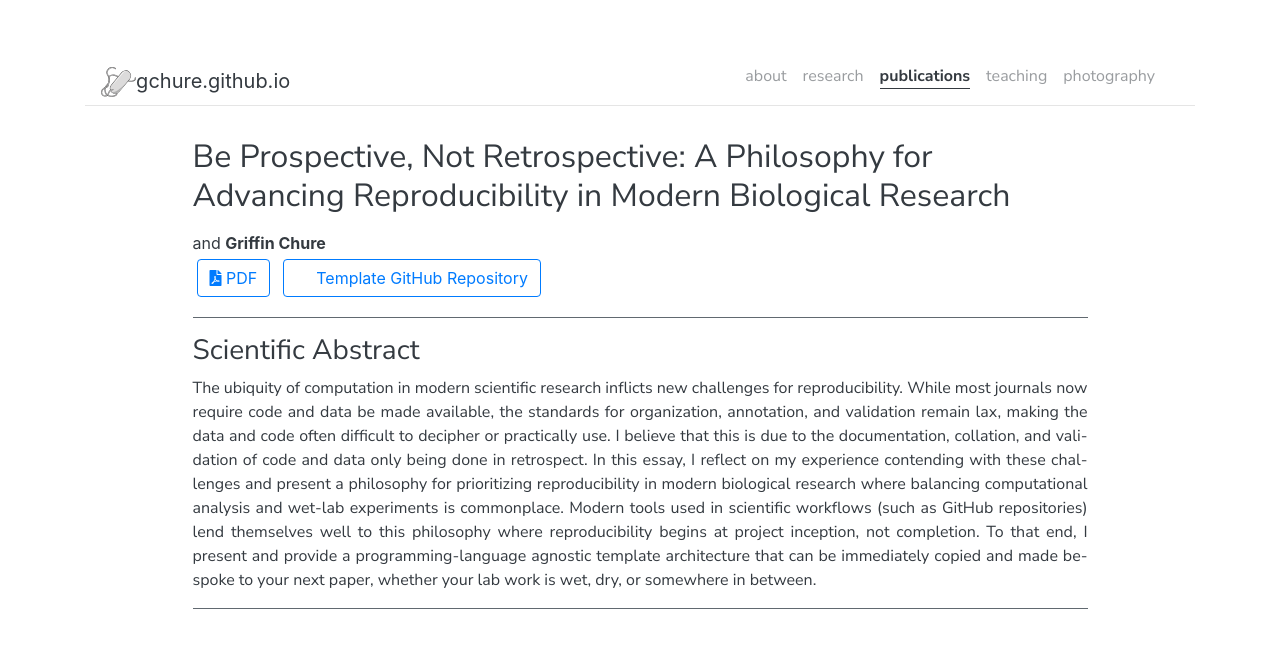
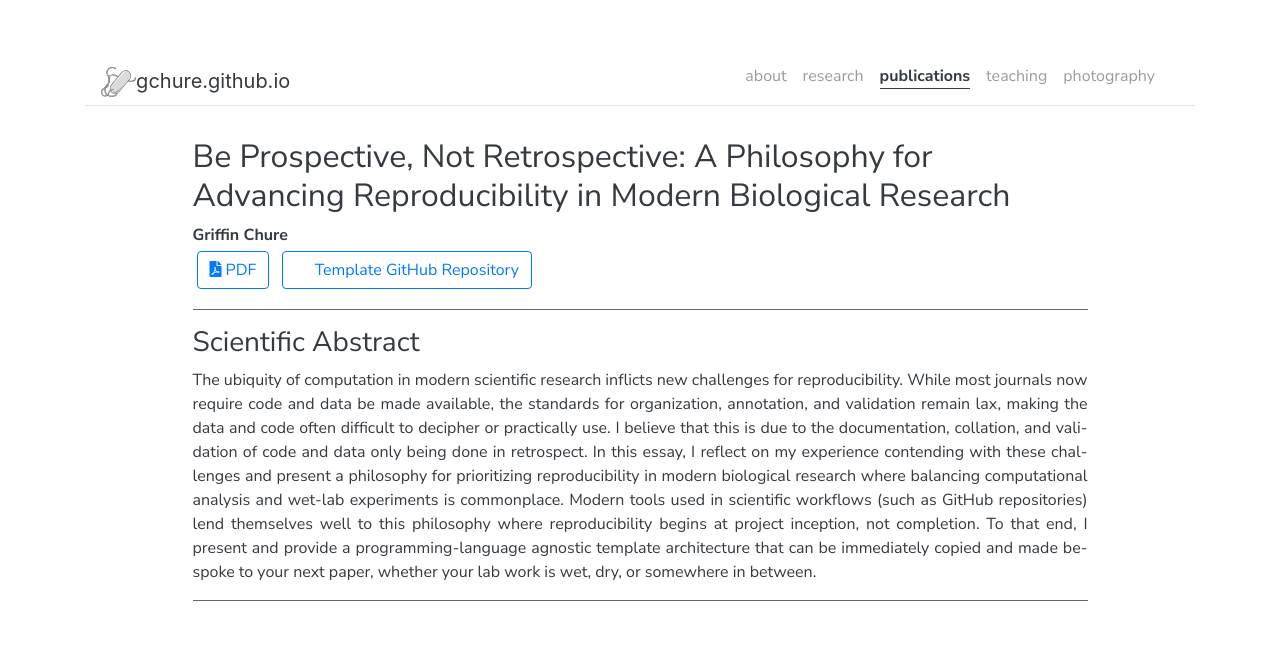
Before and after one commit to gchure/gchure.github.io, a Jekyll site: the page built from _publications/2022-10-05_reproducibility.md, in a window 1280 px wide and 900 px high. Shown: the top 648 px of the window. Built offline with Jekyll 4.4.1, drawn with Linux system fonts in a browser that asks for light colours; nearby versions of some CDN libraries; some web fonts are replaced.

Commit message:
Final fix of author formatting

```diff
--- a/_layouts/publication.html
+++ b/_layouts/publication.html
@@ -6,12 +6,12 @@ layout: default
 
 
   <h2> {{page.title}}</h2>
-  <p></p> {% for auth in page.authors %}{%if auth == page.authors.last%}{% if auth
+  <p>{% for auth in page.authors %}{%if auth == page.authors.last%}{% if auth
     !=
-  pub.authors.first %}and{%endif%}
+    pub.authors.first %}{%endif%}
     {%if auth contains "Griffin Chure" %}<b>{{auth}}</b>{%else%}{{auth}}{%endif%}{%else%}{% if auth contains
     "Griffin Chure"
-  %}<b>{{auth}}</b>{% if page.authors.length > 2 %},{%endif%}{%else%}{{auth}}{% if page.authors.length >
+    %}<b>{{auth}}</b>,{% if page.authors.length > 2 %},{%endif%}{%else%}{{auth}},{% if page.authors.length >
     2 %},{%endif%} {%endif%} {%endif%} {%endfor%}<br />
 
 
--- a/pages/publications.html
+++ b/pages/publications.html
@@ -41,10 +41,10 @@ weight: 3
           <p id="{{ pub_id }}-desc" class="card-text" , style="font-size:10pt;">
             {% for auth in pub.authors %}{%if auth == pub.authors.last%}{% if auth
             !=
-            pub.authors.first %}and{%endif%}
+            pub.authors.first %}{%endif%}
             {%if auth contains "Griffin Chure" %}<b>{{auth}}</b>{%else%}{{auth}}{%endif%}{%else%}{% if auth contains
             "Griffin Chure"
-            %}<b>{{auth}}</b>{% if page.authors.length > 2 %},{%endif%}{%else%}{{auth}}{% if page.authors.length >
+            %}<b>{{auth}}</b>,{% if pub.authors.length > 2 %},{%endif%}{%else%}{{auth}},{% if pub.authors.length >
             2 %},{%endif%} {%endif%} {%endif%} {%endfor%}
           </p>
           <p id="{{pub_id}}-info" class="card-text"></p>
```
Lines whose indentation alone changed are shown as unchanged.
